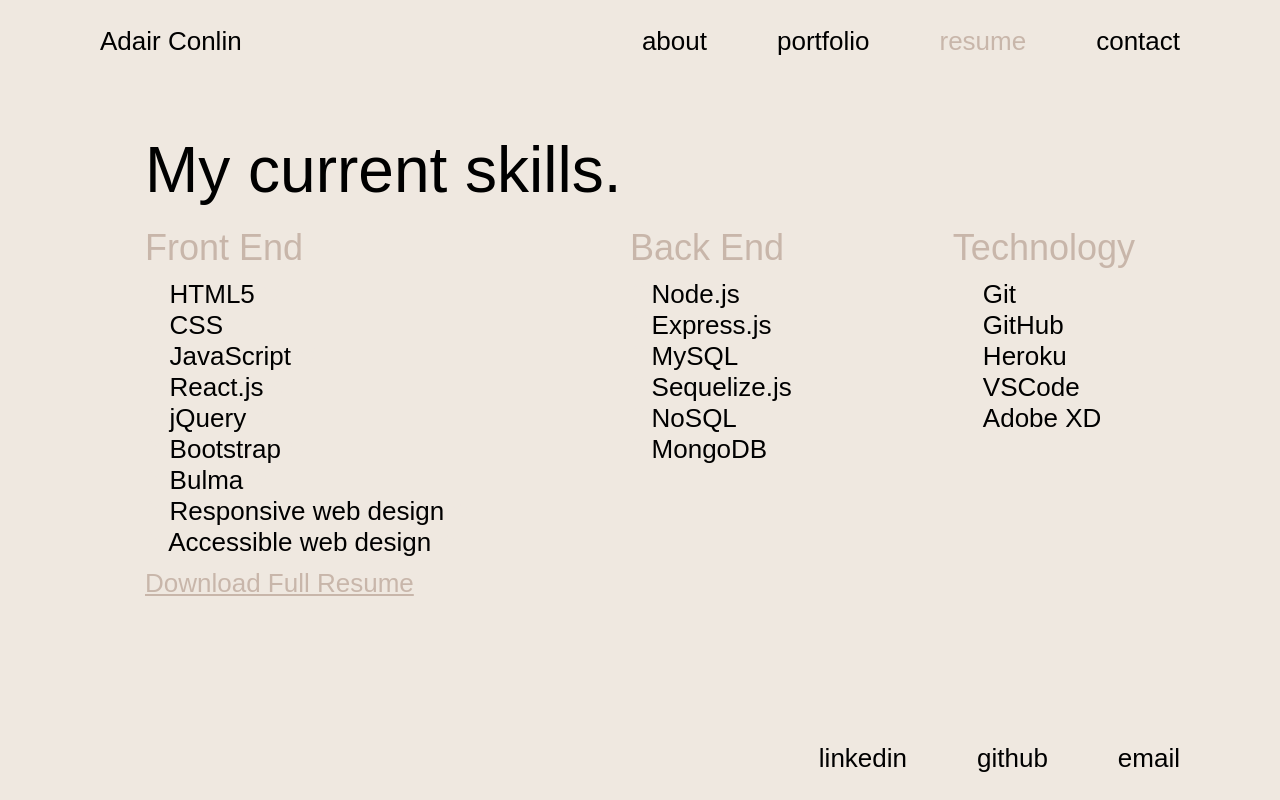
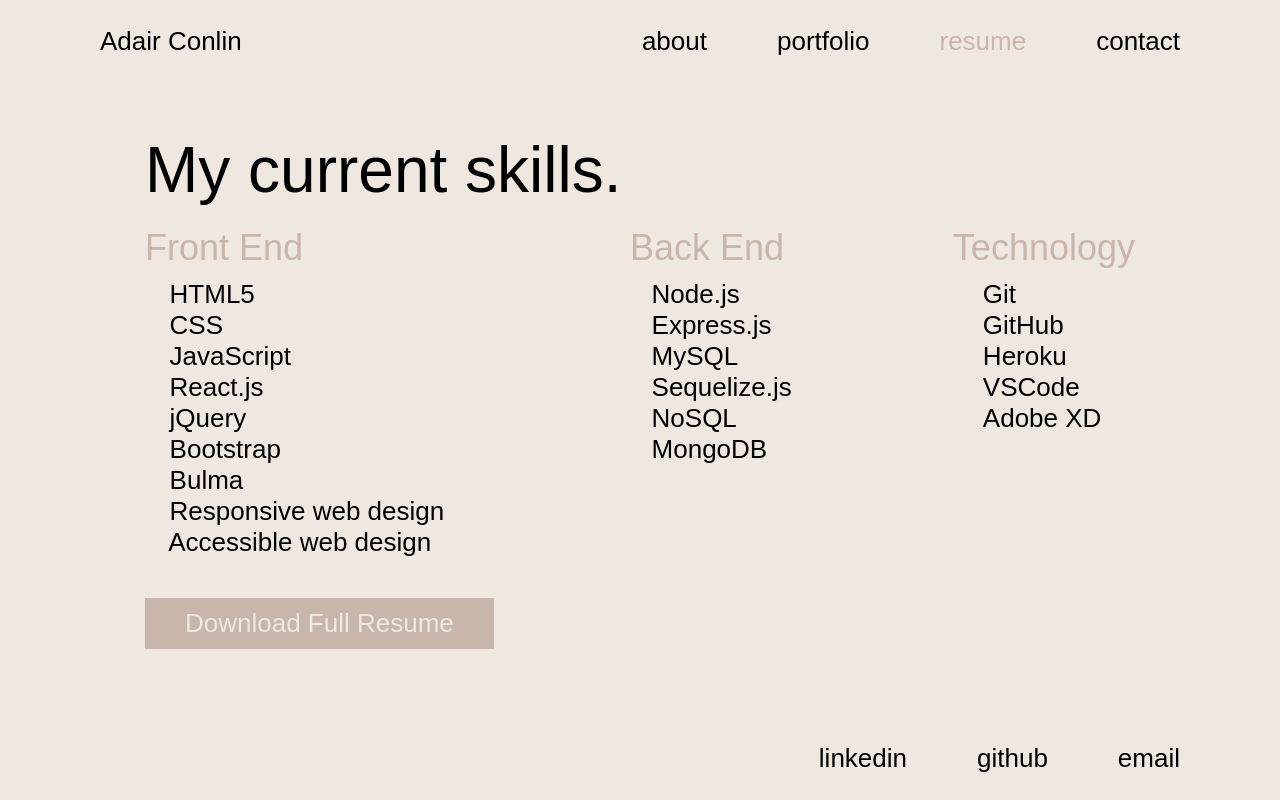
Before and after one commit to adairconlin/design-dev-portfolio, a React (Create React App) app: page / in a window 1280 px wide. Both pictures are taken after a click on the item "resume". Built offline with nearby package versions, Linux system fonts and the light colour scheme; a web font is replaced by a local one.

Commit message:
Change button styling

```diff
--- a/src/components/Contact/index.js
+++ b/src/components/Contact/index.js
@@ -63,7 +63,7 @@ function Contact() {
                 </div>
                 <div>
                     <animated.label className="hText md accent" htmlFor="message" defaultValue={message} style={labelAnim}>Message:</animated.label>
-                    <animated.textarea className="hDisplay sm" name="message" rows="4" onBlur={handleChange} onChange={handleLimit} style={inputAnim} />
+                    <animated.textarea className="hDisplay sm" name="message" rows="4" maxlength="500" onBlur={handleChange} onChange={handleLimit} style={inputAnim} />
                     <p className="hDisplay sm limit accent">{messageState} characters left.</p>
                 </div>
                 <button className="hDisplay sm" type="submit">send</button>
--- a/src/components/Resume/index.js
+++ b/src/components/Resume/index.js
@@ -48,7 +48,7 @@ function Resume() {
                     </ul>
                 </animated.section>
             </div>
-            <a href="./resume.pdf" download="resume.pdf" className="hDisplay accent sm">Download Full Resume</a>
+            <button><a href="./resume.pdf" download="resume.pdf" className="hDisplay sm">Download Full Resume</a></button>
         </animated.main>
     )
 }
--- a/src/index.css
+++ b/src/index.css
@@ -214,13 +214,8 @@ footer ul {
     justify-content: space-between;
 }
 
-.resume a {
-    text-decoration: underline;
-    transition: .5s ease;
-}
-
-.resume a:hover {
-    color: black;
+.resume button {
+    margin-top: 30px;
 }
 
 .resume h1, .resume h2, .resume ul {
@@ -268,11 +263,17 @@ footer ul {
     margin-left: auto;
 }
 
-button {
+button, button a {
     background-color: var(--accent);
     border: none;
-    color: white !important;
-    padding: 0px 30px;
+    color: var(--pale) !important;
+    padding: 10px 20px;
+    transition: .5s ease;
+}
+
+button:hover, button a:hover {
+    color: black !important;
+    cursor: pointer;
 }
 
 /* MOBILE RESPONSIVENESS */
```
